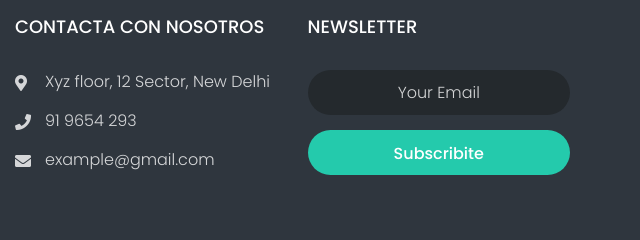
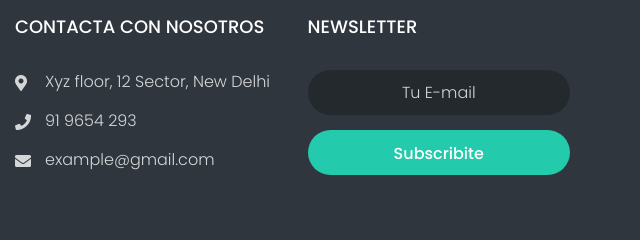
Before and after one commit to euphoricdesign/Webshala, a plain HTML site: page index.html in a window 1280 px wide. Shown: the part 4249-4489 px from the top of the page, 640-1280 px from the left. Drawn offline with Linux system fonts and the light colour scheme.

Commit message:
little change on footer

```diff
--- a/index.html
+++ b/index.html
@@ -345,7 +345,7 @@
                     <h2>newsletter</h2>
                     <form>
                         <div class="input-group">
-                            <input type="text" placeholder="Your Email" class="form-control">
+                            <input type="text" placeholder="Tu E-mail" class="form-control">
                         </div>
                         <button type="submit" class="btn btn-1">subscribite</button>
                     </form>
```
